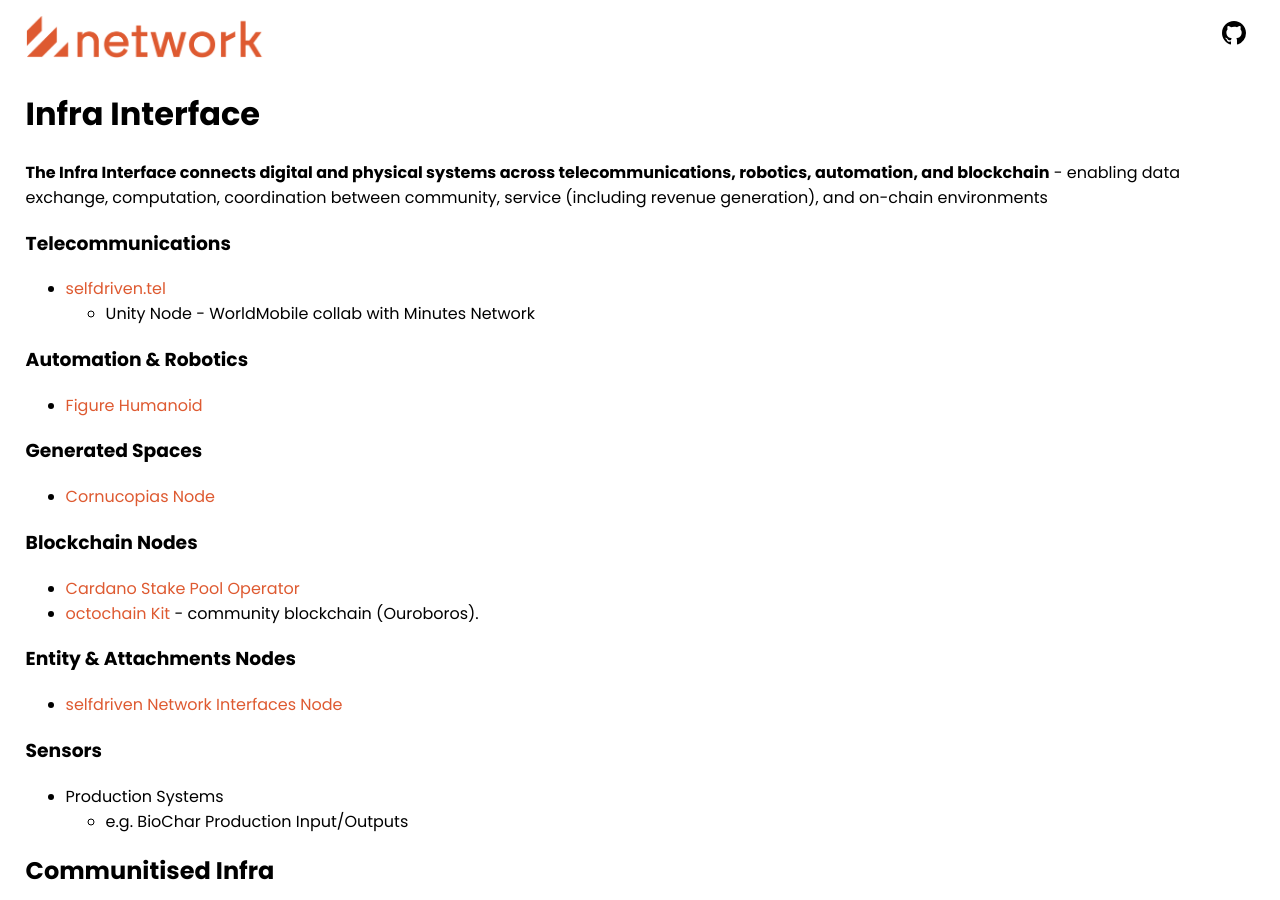
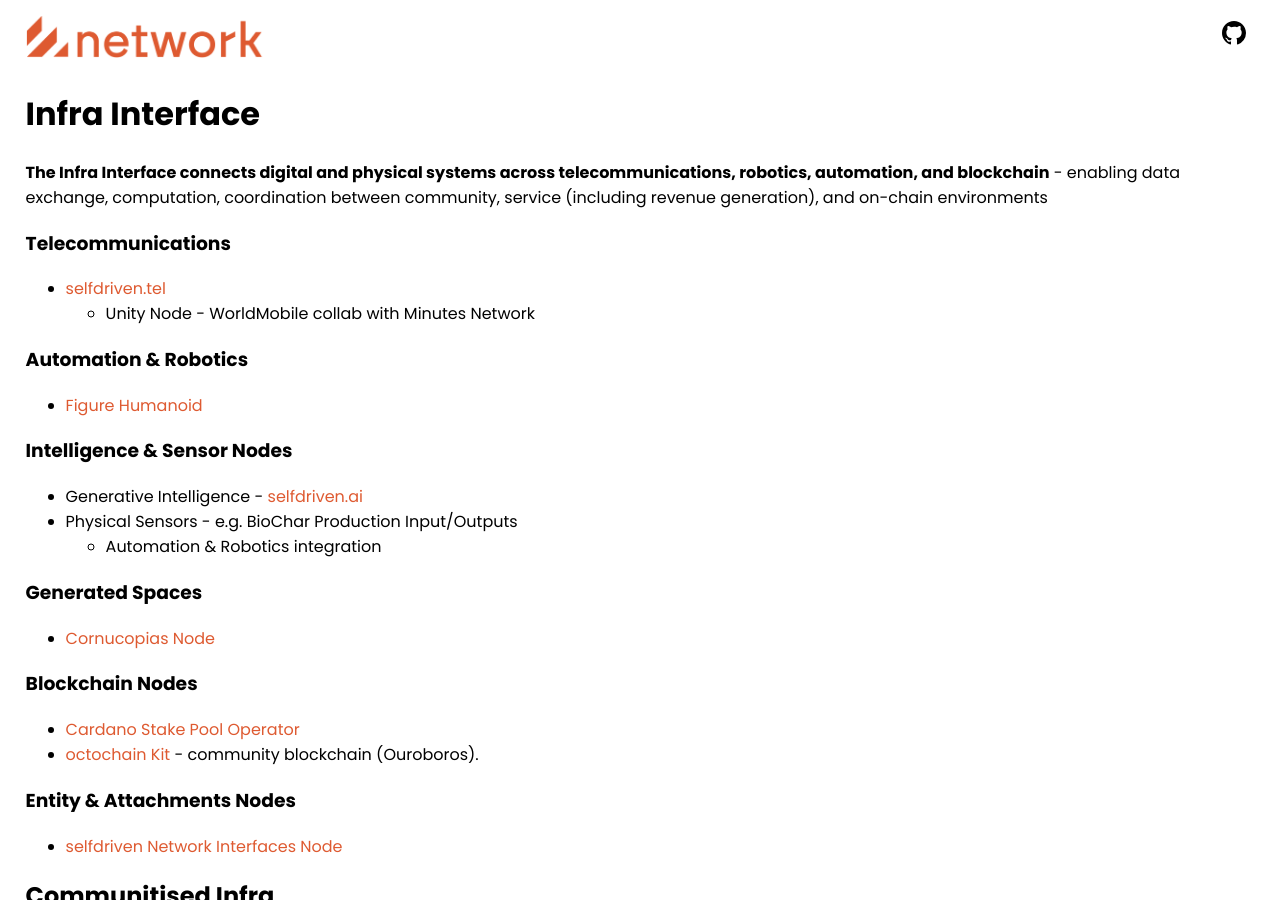
Before and after one commit to selfdriven-foundation/selfdriven-network, a Jekyll site: the page built from docs/pages/infra-interface.md, in a window 1280 px wide and 900 px high. Built offline with Jekyll 4.4.1, drawn with Linux system fonts in a browser that asks for light colours.

Commit message:
Update infra-interface.md

```diff
--- a/docs/pages/infra-interface.md
+++ b/docs/pages/infra-interface.md
@@ -15,6 +15,11 @@ permalink: /infra-interface/
 ### Automation & Robotics
    - [Figure Humanoid](https://youtube.com/@figureai)
 
+### Intelligence & Sensor Nodes
+   - Generative Intelligence - [selfdriven.ai](https://www.selfdriven.ai/tech/)
+   - Physical Sensors - e.g. BioChar Production Input/Outputs
+      - Automation & Robotics integration
+
 ### Generated Spaces
    - [Cornucopias Node](https://copiwiki.cornucopias.io/the-company/technology/copi-nodes/copi-file-node)
 
@@ -25,9 +30,7 @@ permalink: /infra-interface/
 ### Entity & Attachments Nodes
    - [selfdriven Network Interfaces Node](/interfaces-node/)
 
-### Sensors
-   - Production Systems
-      - e.g. BioChar Production Input/Outputs
+
 
 ## Communitised Infra
 The selfdriven Network, in collaboration with [selfdriven Services](https://selfdriven.services), supports communitised infrastructure - education, resources & participation.
@@ -40,6 +43,7 @@ The selfdriven Network, in collaboration with [selfdriven Services](https://self
 ## Resources
 - [Communitised Infra Agreement](/infra-interface/communitised-agreement)
 - [selfdriven.fyi/spaces](https://selfdriven.fyi/spaces)
+
 - [Get Help, Log an Issue](https://github.com/selfdriven-foundation/selfdriven-network/issues)
 - [selfdriven.network](https://selfdriven.network)
 - [Code GitHub Repo](https://github.com/selfdriven-tech/interface-infra)
```
